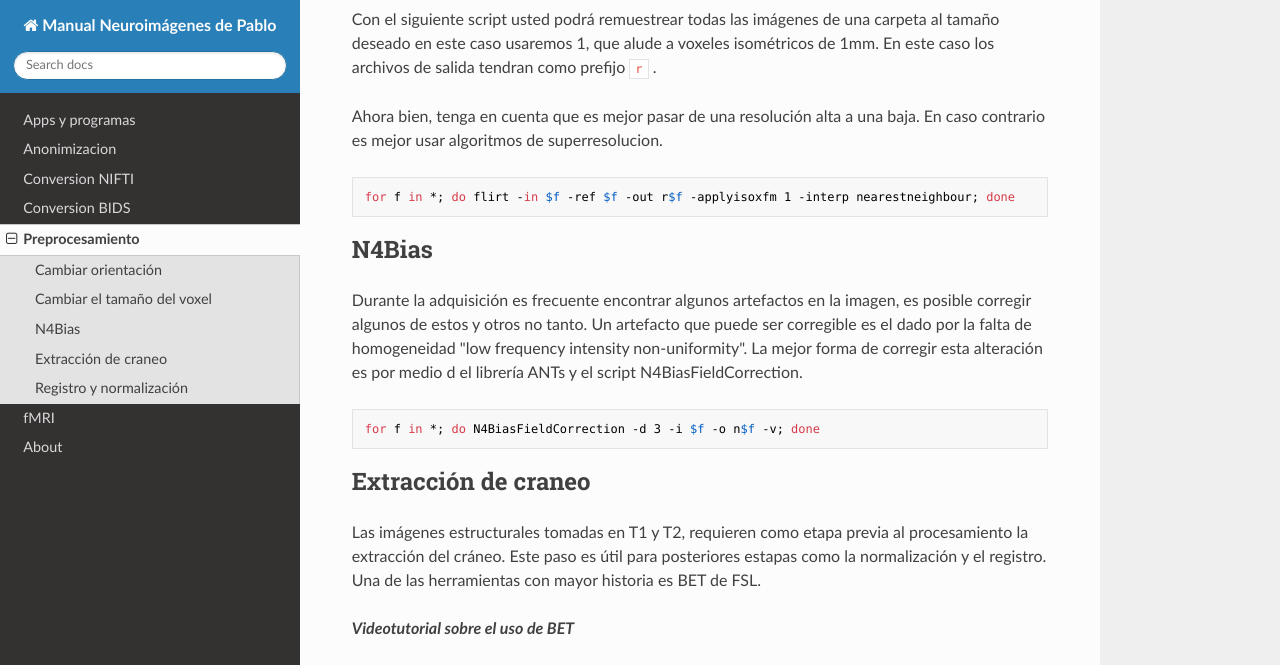
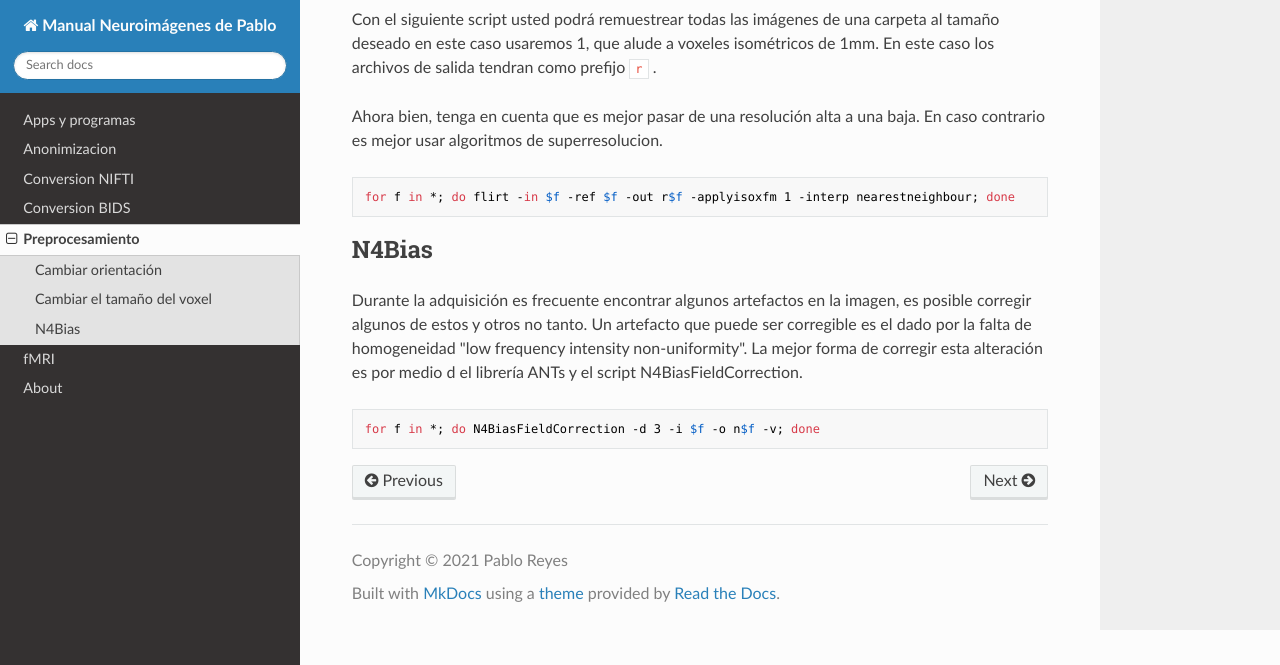
Before and after one commit to pabloreyesg/Scrips-to-MRI, an MkDocs documentation site: the page built from docs/Firststeps.md, in a window 1280 px wide and 1400 px high, scrolled down 848 px. Shown: the top 665 px of the window. Built offline with MkDocs 1.6.1, drawn with Linux system fonts in a browser that asks for light colours; nearby versions of some CDN libraries; some of the changed text lies outside the part shown; grey boxes are pictures that could not be loaded.

Commit message:
Update Firststeps.md

````diff
--- a/docs/Firststeps.md
+++ b/docs/Firststeps.md
@@ -38,27 +38,3 @@ Durante la adquisición es frecuente encontrar algunos artefactos en la imagen,
 ```
 for f in *; do N4BiasFieldCorrection -d 3 -i $f -o n$f -v; done
 ```
-
-## Extracción de craneo
-Las imágenes estructurales tomadas en T1 y T2, requieren como etapa previa al procesamiento la extracción del cráneo. Este paso es útil para posteriores estapas como la normalización y el registro. Una de las herramientas con mayor historia es BET de FSL.
-
-***Videotutorial sobre el uso de BET***
-
-<!-- blank line -->
-
-<figure class="video_container">
-  <iframe src="https://www.youtube.com/embed/IZN_8TpVgqo" width="100%" height="310" frameborder="0" allowfullscreen="true"> </iframe>
-</figure>
-<!-- blank line -->
-
-## Registro y normalización
-Normalizar puede ser definida como transformar el espacio geométrico de una imagen y llevarla a otro espacio geométrico. Existen dos escenarios en los que se requiere un registro: cuando un participante se le toman varias imágenes en el tiempo y se quiere visualizar las diferencias será necesario tener un proceso de registro entre estos tiempos; cuando se requiere normalizar la imagen de un participante hacia una plantilla o template estandard como el MNI.
-
-***Videotutorial sobre el uso de FLIRT***
-
-<!-- blank line -->
-
-<figure class="video_container">
-  <iframe src="https://www.youtube.com/embed/LsYxcAbG2Ok" width="100%" height="310" frameborder="0" allowfullscreen="true"> </iframe>
-</figure>
-<!-- blank line -->
````
